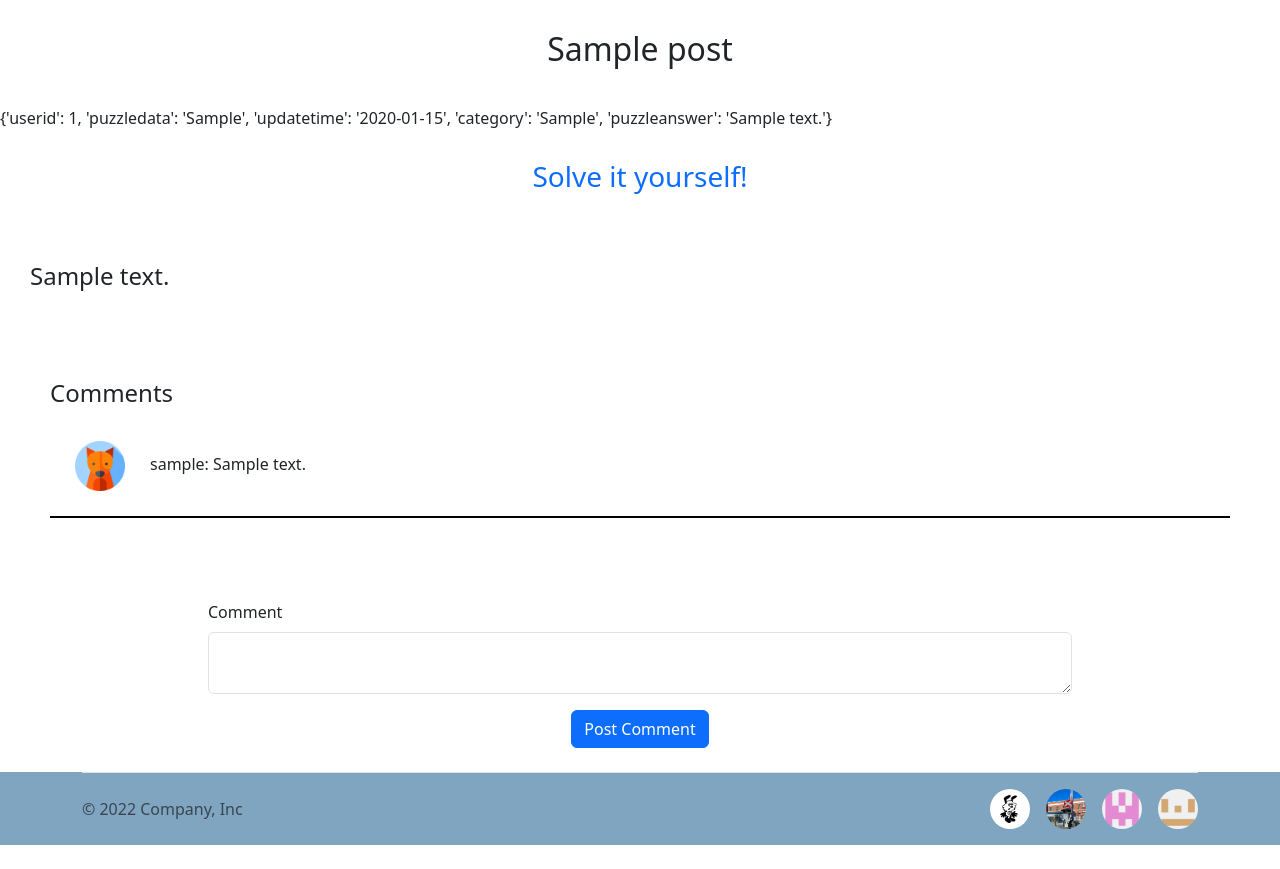
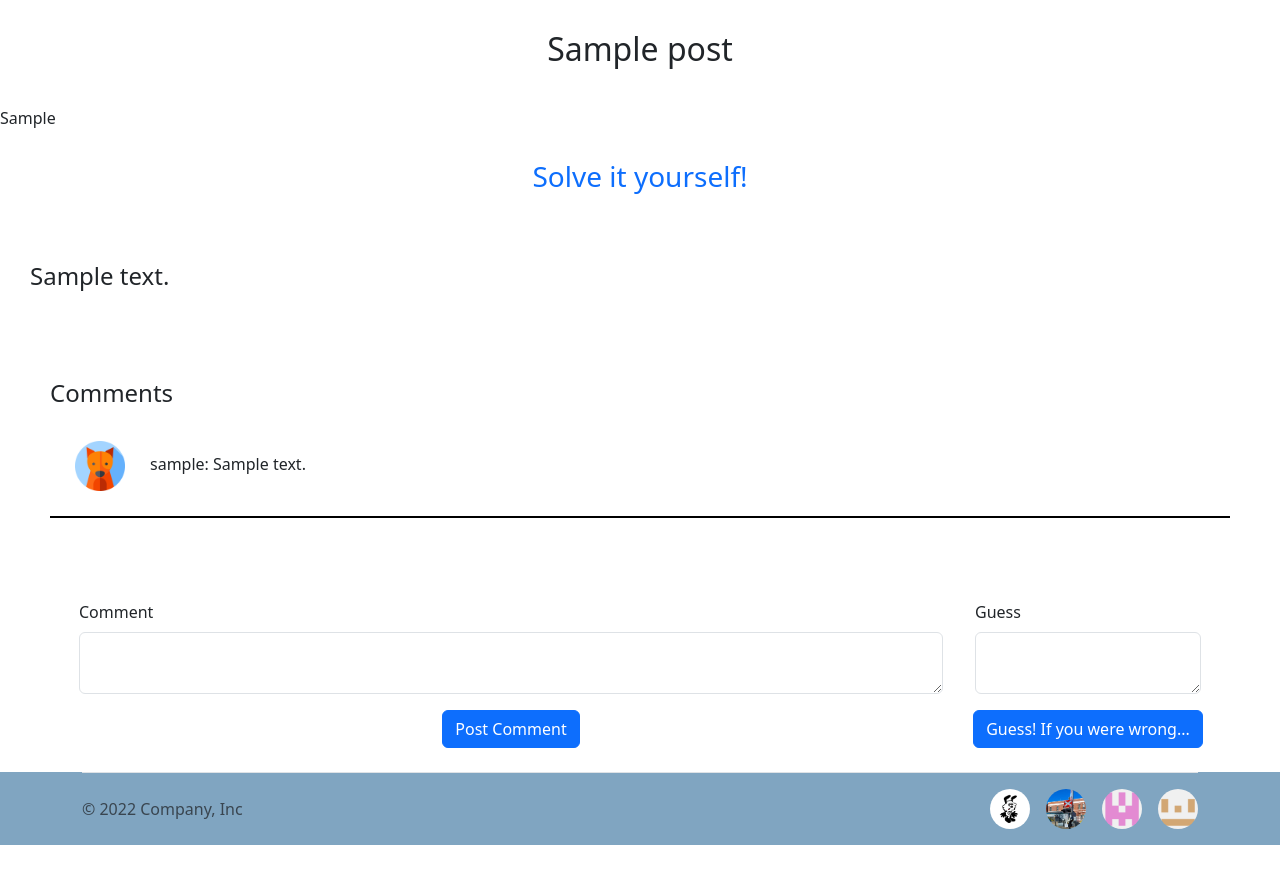
Before and after one commit to realroyxu/CITS3403-MurderMystery, a Flask app: page /forum/1 in a window 1280 px wide. Shown: the part 91-960 px from the top of the page. Run offline with Flask 3, Linux system fonts and the light colour scheme; the visitor is signed in with stand-in values (Sample User, id 1); tables that the repository leaves empty hold one stand-in row (values such as "Sample post"); parts of the project's set-up code (start-up, migrations or seed data) failed here and were passed over.

Commit message:
added guess form to forum_post

```diff
--- a/app/blueprints/post/forms.py
+++ b/app/blueprints/post/forms.py
@@ -6,3 +6,8 @@ from wtforms.validators import DataRequired
 class CommentForm(FlaskForm):
     commenttext = TextAreaField('Comment', validators=[DataRequired()])
     submit = SubmitField('Post Comment')
+
+
+class GuessForm(FlaskForm):
+    guesstext = TextAreaField('Guess', validators=[DataRequired()])
+    submit = SubmitField('Guess! If you were wrong...')
--- a/app/blueprints/post/post_helper.py
+++ b/app/blueprints/post/post_helper.py
@@ -54,7 +54,8 @@ def delete_post(data):
 def get_post_full(postid):
     post = get_post({'postid': postid})
     print(post)
-    puzzledata = puzzle_helper.get_puzzle({"puzzleid": post['puzzleid']})
+    # we don't want everyone knows the puzzle answer :P
+    puzzledata = puzzle_helper.get_puzzle({"puzzleid": post['puzzleid']})['puzzledata']
     print(puzzledata)
     comment = comment_helper.get_comments({"postid": postid})
     for item in comment:
--- a/app/blueprints/post/routes.py
+++ b/app/blueprints/post/routes.py
@@ -2,7 +2,7 @@
 from . import post_bp
 from flask import request, jsonify, session, render_template, url_for
 from . import post_helper
-from .forms import CommentForm
+from .forms import CommentForm, GuessForm
 import db.db_error_helper as ERROR
 from app.blueprints.puzzle import puzzle_helper
 from app.blueprints.comment import comment_helper
@@ -14,10 +14,12 @@ from app.blueprints.user.user_helper import user_service
 def forum(postid):
     try:
         comment_form = CommentForm()
+        guess_form = GuessForm()
         postdata = post_helper.get_post_full(postid)
         # print(postdata)
         css_file_path = url_for('static', filename='forum/forum_post_style.css')
-        return render_template('forum_post.html', css_file_path=css_file_path, post=postdata, form=comment_form)
+        return render_template('forum_post.html', css_file_path=css_file_path, post=postdata, commentform=comment_form,
+                               guessform=guess_form)
     except ERROR.DB_Error:
         last_url = request.referrer
         css_file_path = url_for('static', filename='error/error_style.css')
--- a/app/templates/forum_post.html
+++ b/app/templates/forum_post.html
@@ -24,6 +24,8 @@
                 <h4>Comments</h4>
                 {% for comment in post.comments %}
                     <p class="comments"><img class="user-icon" src="
+
+
                             {{ url_for('static', filename='images/avatars/') }}{{ comment.avatarid }}.png"/>{{ comment.author }}: {{ comment.commenttext }}
                     </p>
                 {% endfor %}
@@ -34,13 +36,25 @@
         <div class="comment-container">
             <div class="comment-form">
                 <form method="POST" id="commentForm">
-                    {{ form.hidden_tag() }}
+                    {{ commentform.hidden_tag() }}
                     <div class="form-group p-3">
-                        {{ form.commenttext.label(class="form-label") }}
-                        {{ form.commenttext(class="form-control") }}
+                        {{ commentform.commenttext.label(class="form-label") }}
+                        {{ commentform.commenttext(class="form-control") }}
                     </div>
                     <div class="button">
-                        {{ form.submit(class="btn btn-primary") }}
+                        {{ commentform.submit(class="btn btn-primary") }}
+                    </div>
+                </form>
+            </div>
+            <div class="guess-form">
+                <form method="POST" id="guessForm">
+                    {{ guessform.hidden_tag() }}
+                    <div class="form-group p-3">
+                        {{ guessform.guesstext.label(class="form-label") }}
+                        {{ guessform.guesstext(class="form-control") }}
+                    </div>
+                    <div class="button">
+                        {{ guessform.submit(class="btn btn-primary") }}
                     </div>
                 </form>
             </div>
```
